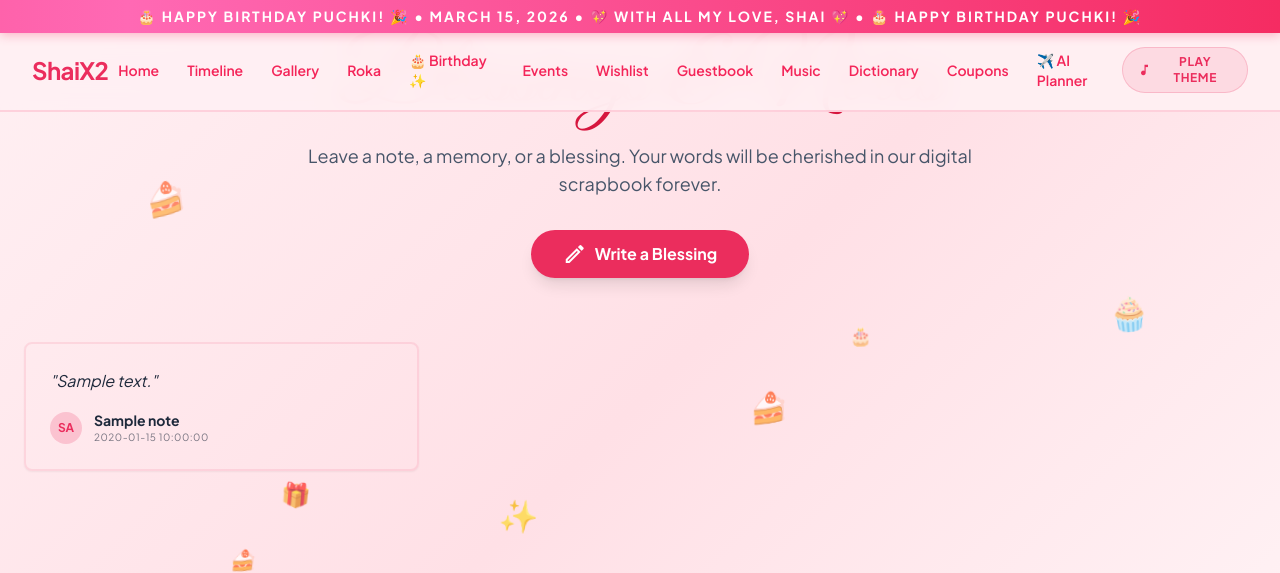
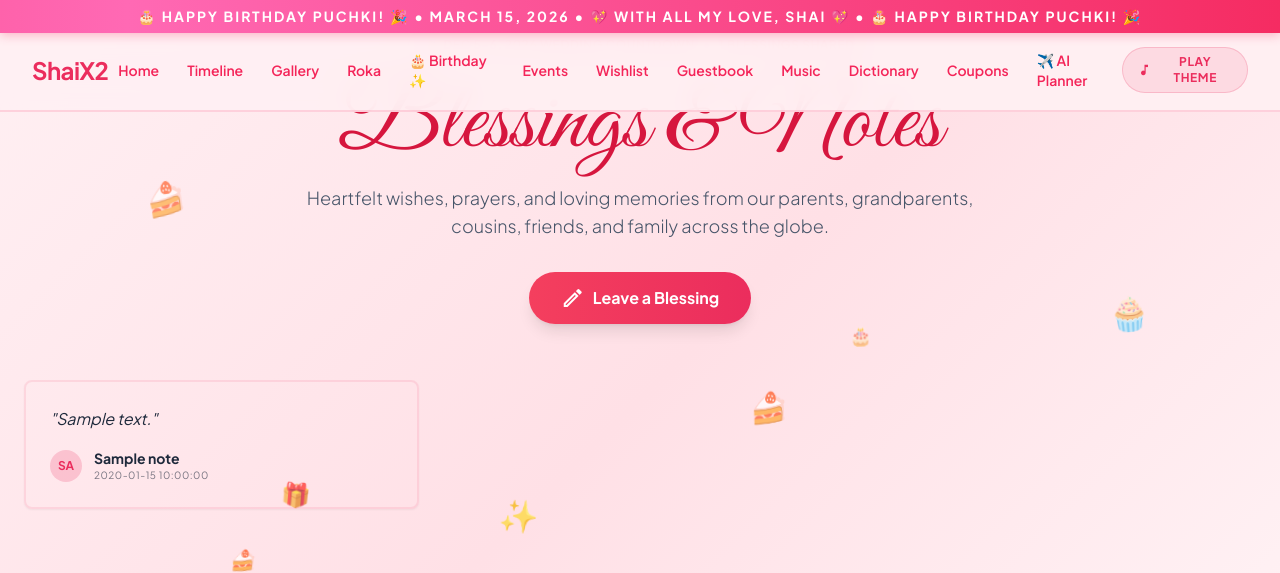
Before and after one commit to shaiwalsachdev/journey-with-puchki, a Python web app: template fastapi_app/templates/guestbook.html in a window 1280 px wide. Shown: the top 573 px of the page. Run offline with Jinja, Linux system fonts and the light colour scheme; the template is opened without the code that fills it: most values are stand-ins (such as "Sample title", 1, 10 or a date in 2020); some libraries are stand-ins or nearby versions.

Commit message:
feat(guestbook): seed 36 heartwarming wedding blessings and enhance header UI

```diff
--- a/fastapi_app/templates/guestbook.html
+++ b/fastapi_app/templates/guestbook.html
@@ -68,15 +68,20 @@
     {% include 'partials/navbar.html' %}
 
     <main class="max-w-7xl mx-auto px-6 pt-24 pb-12 relative z-10">
-        <header class="text-center mb-16">
-            <h1 class="font-romantic text-6xl md:text-8xl text-primary mb-4">Blessings & Notes</h1>
-            <p class="text-lg text-slate-600 dark:text-slate-400 max-w-2xl mx-auto mb-8">
-                Leave a note, a memory, or a blessing. Your words will be cherished in our digital scrapbook forever.
+        <header class="text-center mb-14">
+            <div class="inline-flex items-center gap-2 px-4 py-1.5 rounded-full bg-rose-500/10 dark:bg-rose-500/20 text-primary border border-primary/20 text-xs font-semibold uppercase tracking-wider mb-4 shadow-sm">
+                <span>💍 Dec 5–6, 2026 Wedding Countdown</span>
+                <span class="text-rose-400">•</span>
+                <span>{{ notes|length }} Blessings Shared</span>
+            </div>
+            <h1 class="font-romantic text-6xl md:text-8xl text-primary mb-3">Blessings &amp; Notes</h1>
+            <p class="text-base sm:text-lg text-slate-600 dark:text-slate-400 max-w-2xl mx-auto mb-8 font-light leading-relaxed">
+                Heartfelt wishes, prayers, and loving memories from our parents, grandparents, cousins, friends, and family across the globe.
             </p>
             <button onclick="toggleModal()"
-                class="bg-primary text-white px-8 py-3 rounded-full font-bold shadow-lg hover:bg-opacity-90 transition-all flex items-center gap-2 mx-auto">
+                class="bg-gradient-to-r from-rose-500 to-primary hover:from-rose-600 hover:to-primary-dark text-white px-8 py-3.5 rounded-full font-bold shadow-lg hover:shadow-rose-500/30 transition-all flex items-center gap-2 mx-auto active:scale-95">
                 <span class="material-icons-outlined">edit</span>
-                Write a Blessing
+                <span>Leave a Blessing</span>
             </button>
         </header>
 
```
